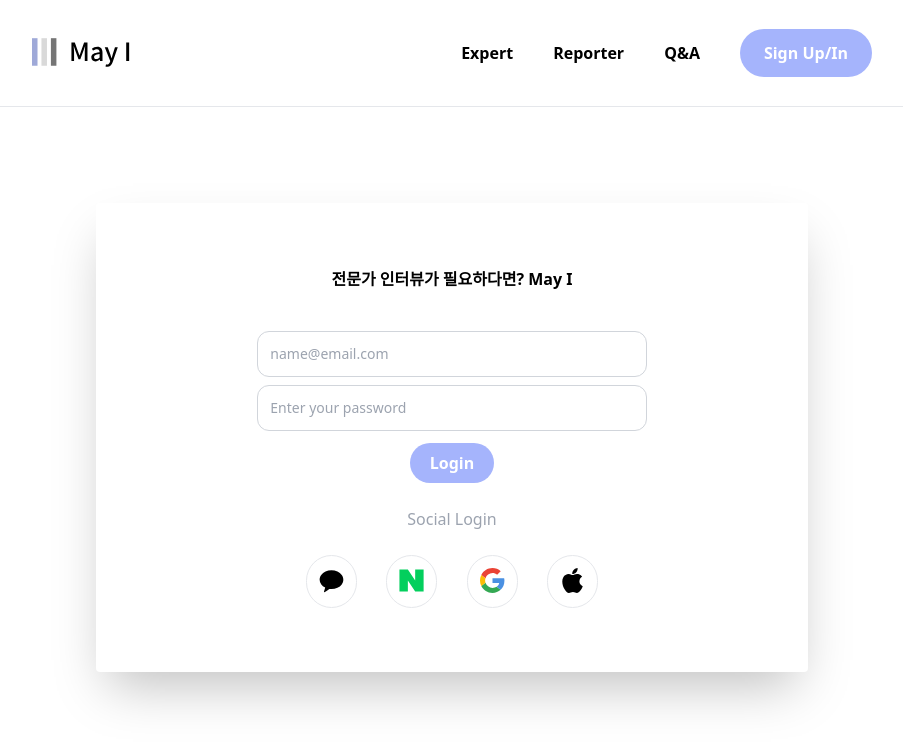
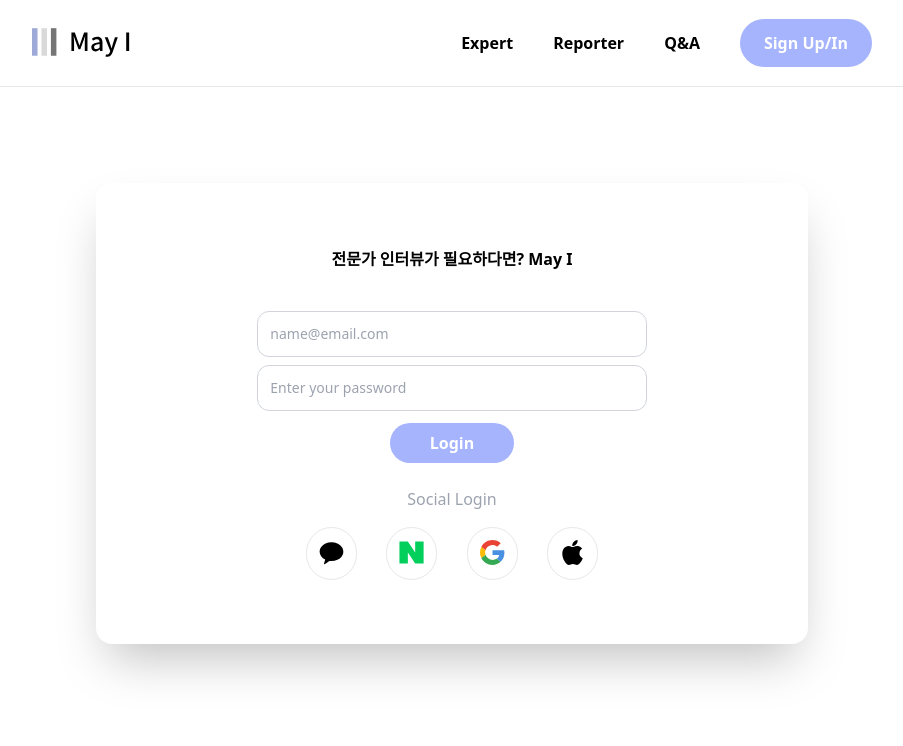
Before and after one commit to LikeLion-May-I/MAY-I-FRONT, a Next.js app: page /login in a window 1280 px wide. Shown: the top 746 px of the page, without its empty margins (188-1091 px from the left). Built offline with nearby package versions, Linux system fonts and the light colour scheme.

Commit message:
rm cache

```diff
--- a/pages/login/index.jsx
+++ b/pages/login/index.jsx
@@ -6,8 +6,8 @@ export default function Login() {
   return (
     <>
       <Navbar />
-      <section className="container max-w-[1000px] flex px-36 mx-auto py-12">
-        <div className="w-full mt-12 p-16 rounded shadow-2xl text-center">
+      <section className="container max-w-[1000px] flex px-36 mx-auto py-12 ">
+        <div className="w-full mt-12 p-16 shadow-2xl text-center rounded-2xl">
           <p className="mb-10 font-bold">전문가 인터뷰가 필요하다면? May I</p>
           <div className="w-2/3 mx-auto">
             <input
@@ -19,10 +19,12 @@ export default function Login() {
               placeholder="Enter your password"
             />
           </div>
-          <button className="mt-3 px-5 py-2 text-center text-white bg-indigo-300 hover:bg-indigo-500 font-bold rounded-full">
+          <button className="mt-3 px-10 py-2 text-center text-white bg-indigo-300 hover:bg-indigo-500 font-bold rounded-full">
             Login
           </button>
-          <p className="text-center my-6 text-gray-400 text-md">Social Login</p>
+          <p className="text-center mt-6 mb-4 text-gray-400 text-md">
+            Social Login
+          </p>
           <div className="flex w-1/2 mx-auto justify-between">
             {login.map((data) => (
               <div className="space-x-2 py-3 text-xs text-blueGray-500 font-semibold leading-none border hover:bg-blueGray-50 rounded-full px-3 bg-yellow">
--- a/pages/ui/Navbar.jsx
+++ b/pages/ui/Navbar.jsx
@@ -26,7 +26,7 @@ export const Navbar = () => {
               src="/assets/landing_page1_MayI_logo.svg"
               alt="logo"
               width={100}
-              height={100}
+              height={80}
             />
           </a>
         </Link>
```
